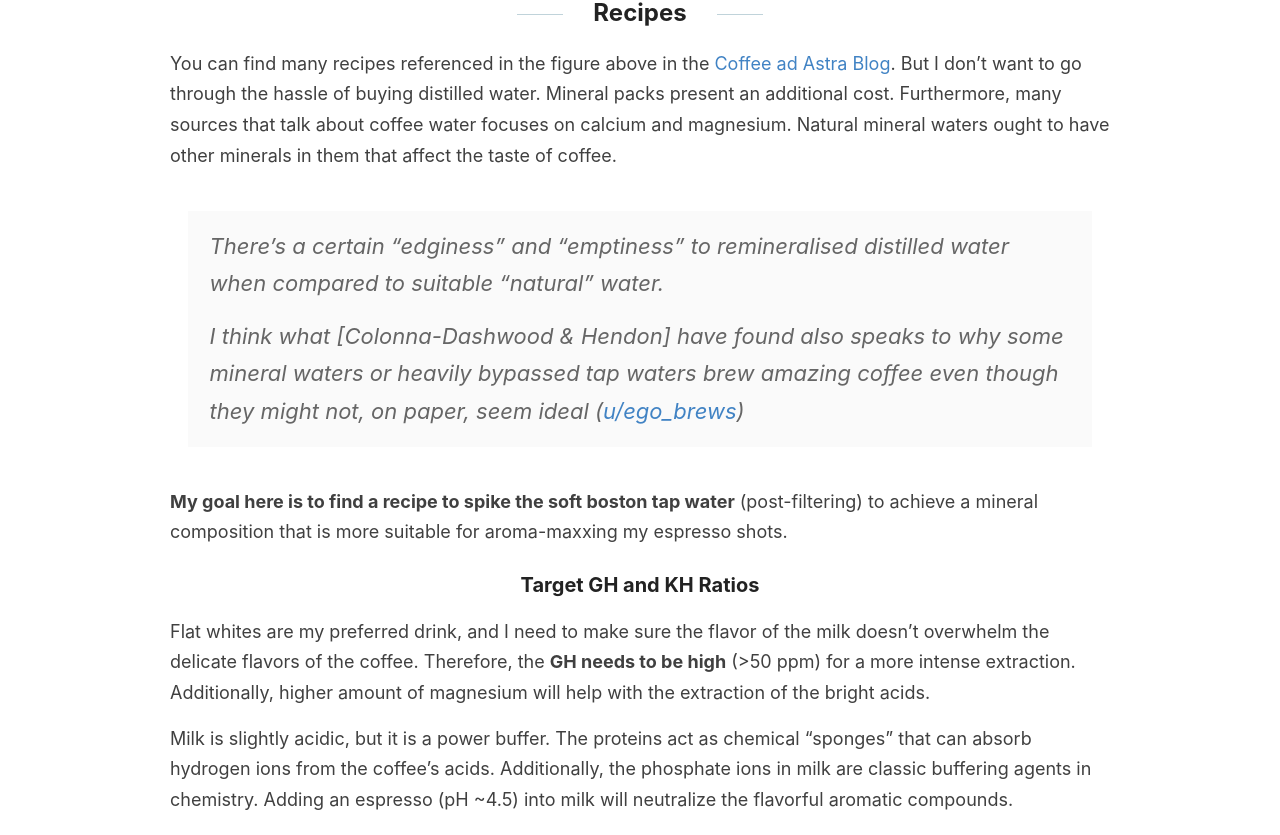
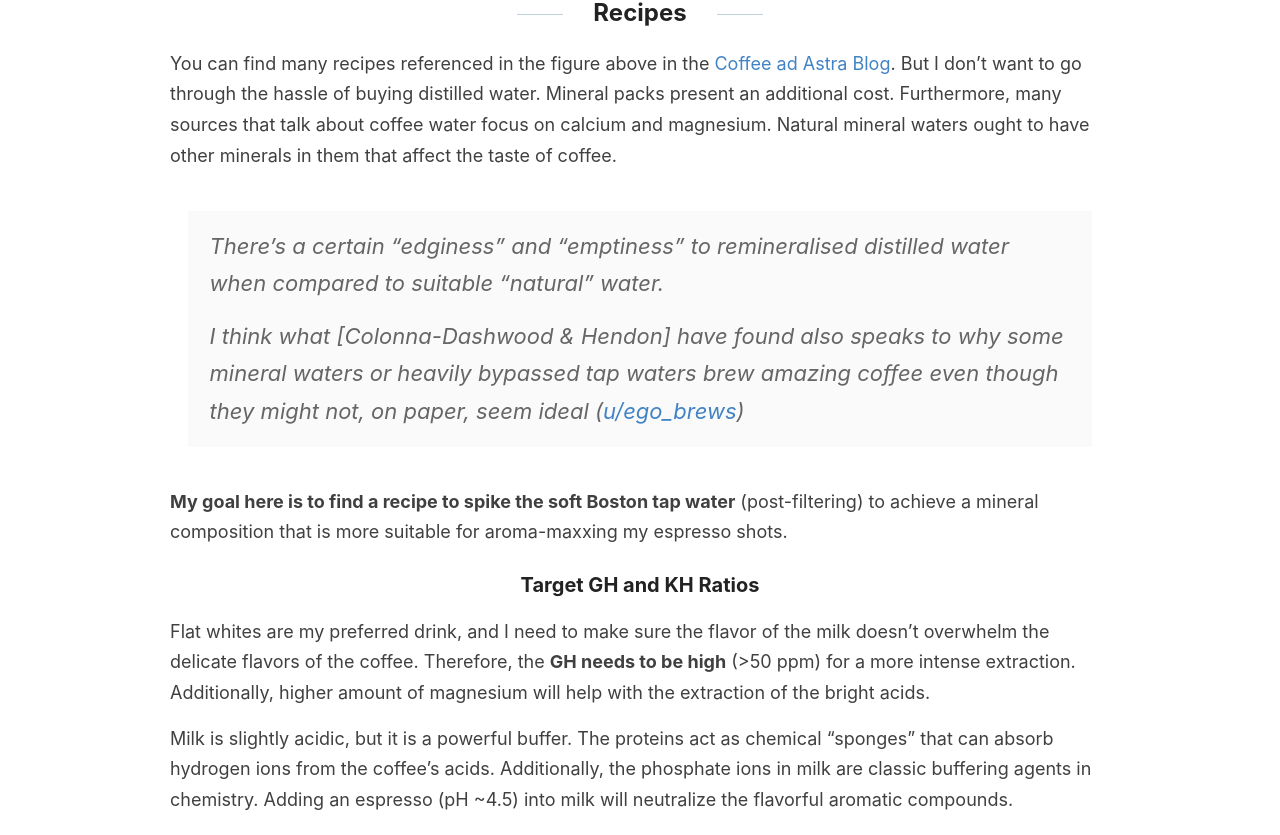
Before and after one commit to kfchou/kfchou.github.io, a Jekyll site: the page built from _posts/2026-03-22-water-chemistry.md, in a window 1280 px wide and 1400 px high, scrolled down 2281 px. Shown: the part 207-1042 px from the top of the window. Built offline with Jekyll 4.4.1, drawn with Linux system fonts in a browser that asks for light colours; formulas are drawn with MathJax 3; comment, search, counter and statistics services are not loaded; some of the changed text lies outside the part shown.

Commit message:
Fix grammar

```diff
--- a/_posts/2026-03-22-water-chemistry.md
+++ b/_posts/2026-03-22-water-chemistry.md
@@ -42,19 +42,19 @@ Alkalinity and Carbonate Hardness (KH) are synonymous in this context. While Alk
 * If KH is too low, the high acidity from coffee will taste metallic or sour.
 
 ## Recipes
-You can find many recipes referenced in the figure above in the [Coffee ad Astra Blog](https://coffeeadastra.com/2018/12/16/water-for-coffee-extraction/). But I don't want to go through the hassle of buying distilled water. Mineral packs present an additional cost. Furthermore, many sources that talk about coffee water focuses on calcium and magnesium. Natural mineral waters ought to have other minerals in them that affect the taste of coffee.
+You can find many recipes referenced in the figure above in the [Coffee ad Astra Blog](https://coffeeadastra.com/2018/12/16/water-for-coffee-extraction/). But I don't want to go through the hassle of buying distilled water. Mineral packs present an additional cost. Furthermore, many sources that talk about coffee water focus on calcium and magnesium. Natural mineral waters ought to have other minerals in them that affect the taste of coffee.
 
 > There's a certain "edginess" and "emptiness" to remineralised distilled water when compared to suitable "natural" water.
 >
 > I think what [Colonna-Dashwood & Hendon] have found also speaks to why some mineral waters or heavily bypassed tap waters brew amazing coffee even though they might not, on paper, seem ideal ([u/ego_brews](https://www.reddit.com/r/pourover/comments/1bemk3z/water_for_coffee_2_book_due_later_in_the_year/))
 
 
-**My goal here is to find a recipe to spike the soft boston tap water** (post-filtering) to achieve a mineral composition that is more suitable for aroma-maxxing my espresso shots.
+**My goal here is to find a recipe to spike the soft Boston tap water** (post-filtering) to achieve a mineral composition that is more suitable for aroma-maxxing my espresso shots.
 
 ### Target GH and KH Ratios
 Flat whites are my preferred drink, and I need to make sure the flavor of the milk doesn't overwhelm the delicate flavors of the coffee. Therefore, the **GH needs to be high** (>50 ppm) for a more intense extraction. Additionally, higher amount of magnesium will help with the extraction of the bright acids.
 
-Milk is slightly acidic, but it is a power buffer. The proteins act as chemical "sponges" that can absorb hydrogen ions from the coffee's acids. Additionally, the phosphate ions in milk are classic buffering agents in chemistry. Adding an espresso (pH ~4.5) into milk will neutralize the flavorful aromatic compounds.
+Milk is slightly acidic, but it is a powerful buffer. The proteins act as chemical "sponges" that can absorb hydrogen ions from the coffee's acids. Additionally, the phosphate ions in milk are classic buffering agents in chemistry. Adding an espresso (pH ~4.5) into milk will neutralize the flavorful aromatic compounds.
 
 To overcome the effects of milk, we **increase the water's KH** to form organic acid salts in the espresso. These compounds are more stable, and it's more difficult for milk to neutralize the aromatics in this form. We aim to increase the water's KH to **50-60 ppm**.
 
```
Also changed, not shown: other parts of _posts/2026-03-22-water-chemistry.md (+3 -3 lines).
